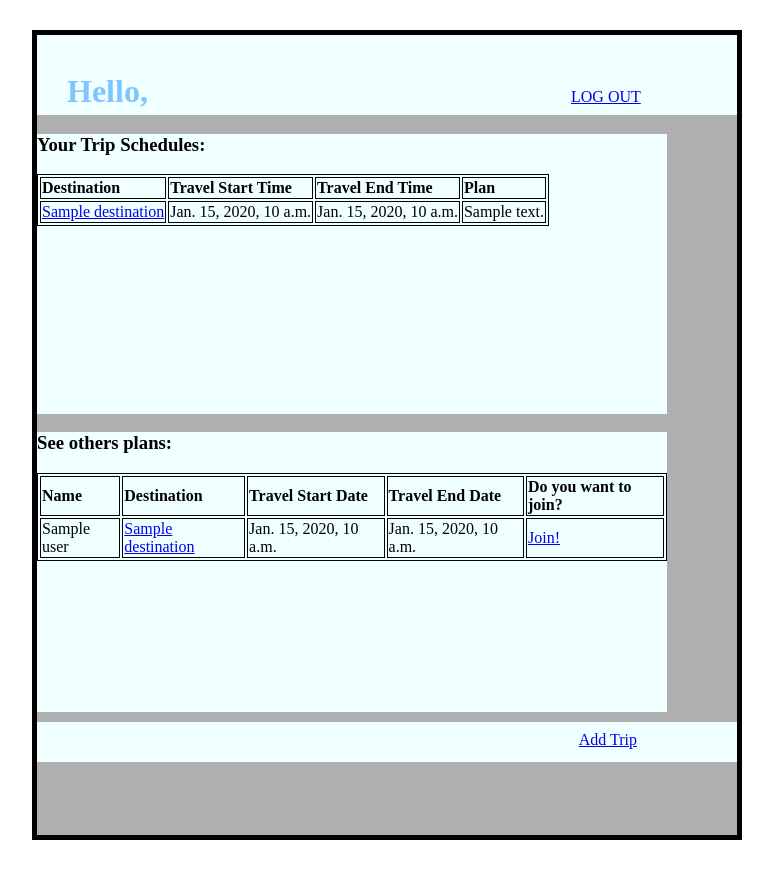
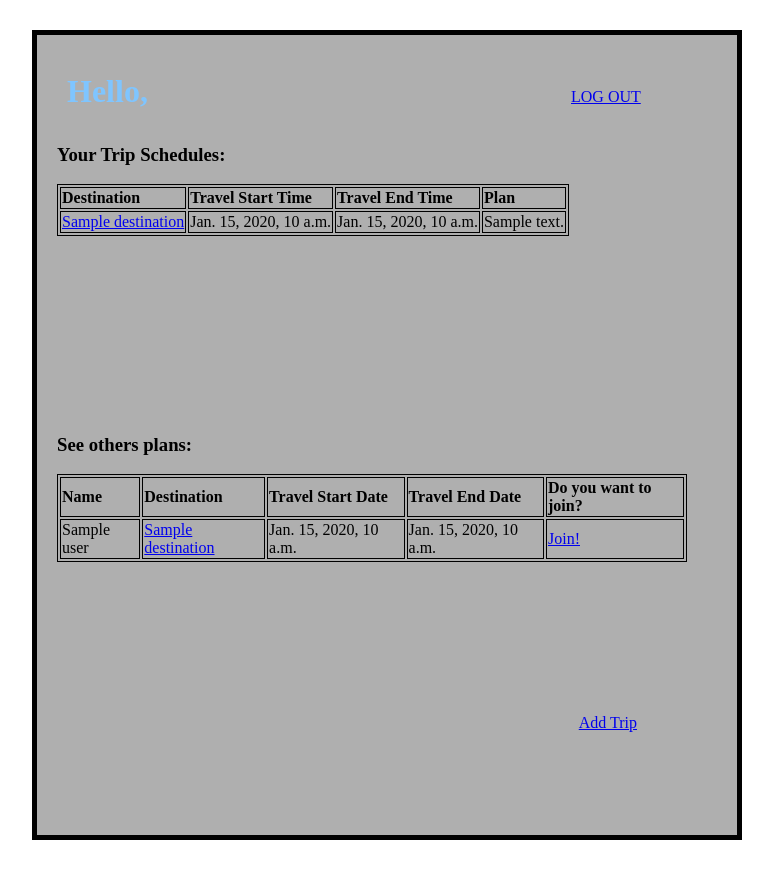
Before and after one commit to mishaoprea93/travell_app, a Django app: template apps/travel_app/templates/travel_app/travels.html in a window 1280 px wide. Shown: the whole page, without its empty margins (253-1026 px from the left). Run offline with Django 3.2, Linux system fonts and the light colour scheme; the template is opened without the code that fills it: most values are stand-ins (such as "Sample title", 1, 10 or a date in 2020); parts of the project's set-up code (start-up, migrations or seed data) failed here and were passed over.

Commit message:
second commit apps/travel_app/templates/travel_app/travels.html

```diff
--- a/apps/travel_app/templates/travel_app/travels.html
+++ b/apps/travel_app/templates/travel_app/travels.html
@@ -77,8 +77,9 @@
     .tables {
         width: 90%;
         height: 35%;
-        background-color: azure;
         margin-top: 10px;
+        overflow-y: scroll;
+        margin-left: 20px;
     }
 
     h1 {
@@ -96,7 +97,6 @@
     #head {
         width: 100%;
         height: 10%;
-        background-color: azure;
     }
 
     th {
@@ -119,7 +119,6 @@
         text-align: right;
         width: 100%;
         height: 5%;
-        background-color: azure;
         margin-top: 10px;
     }
 
```
